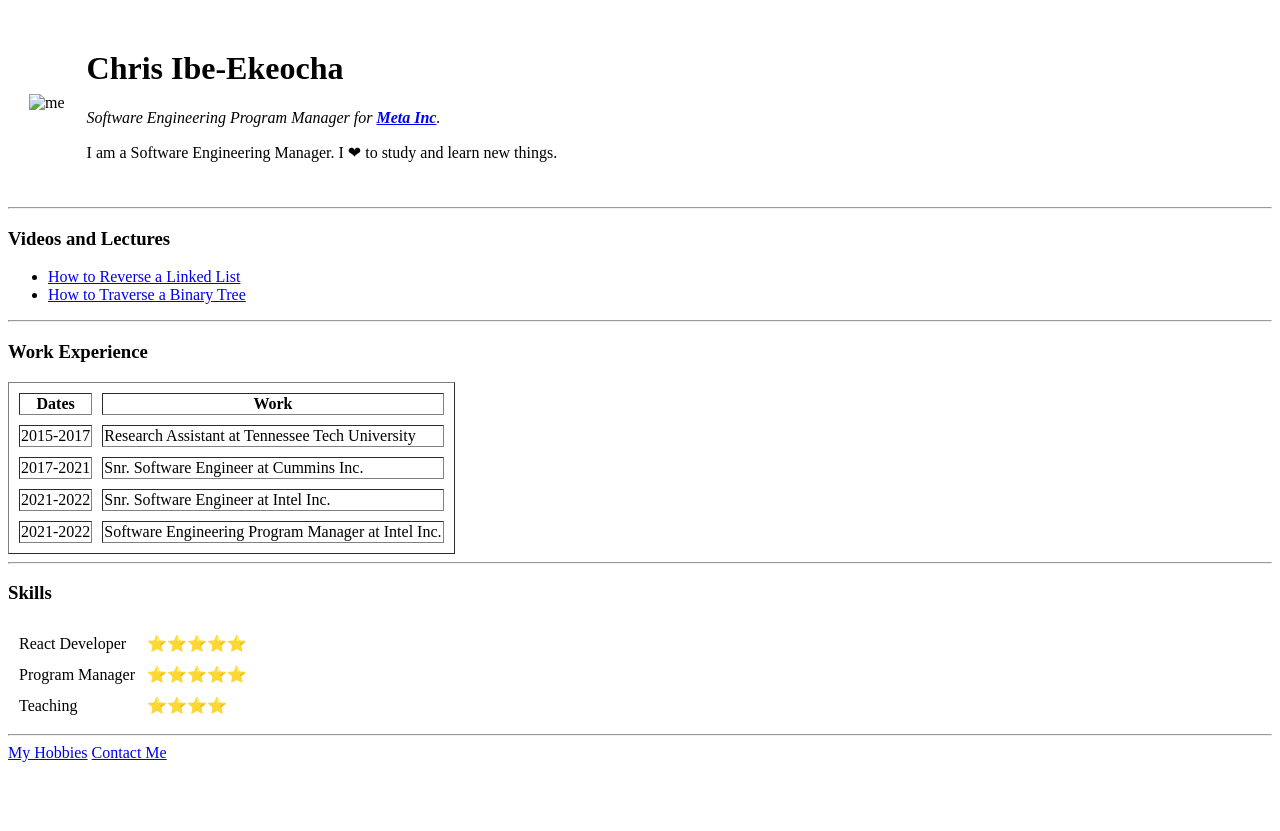
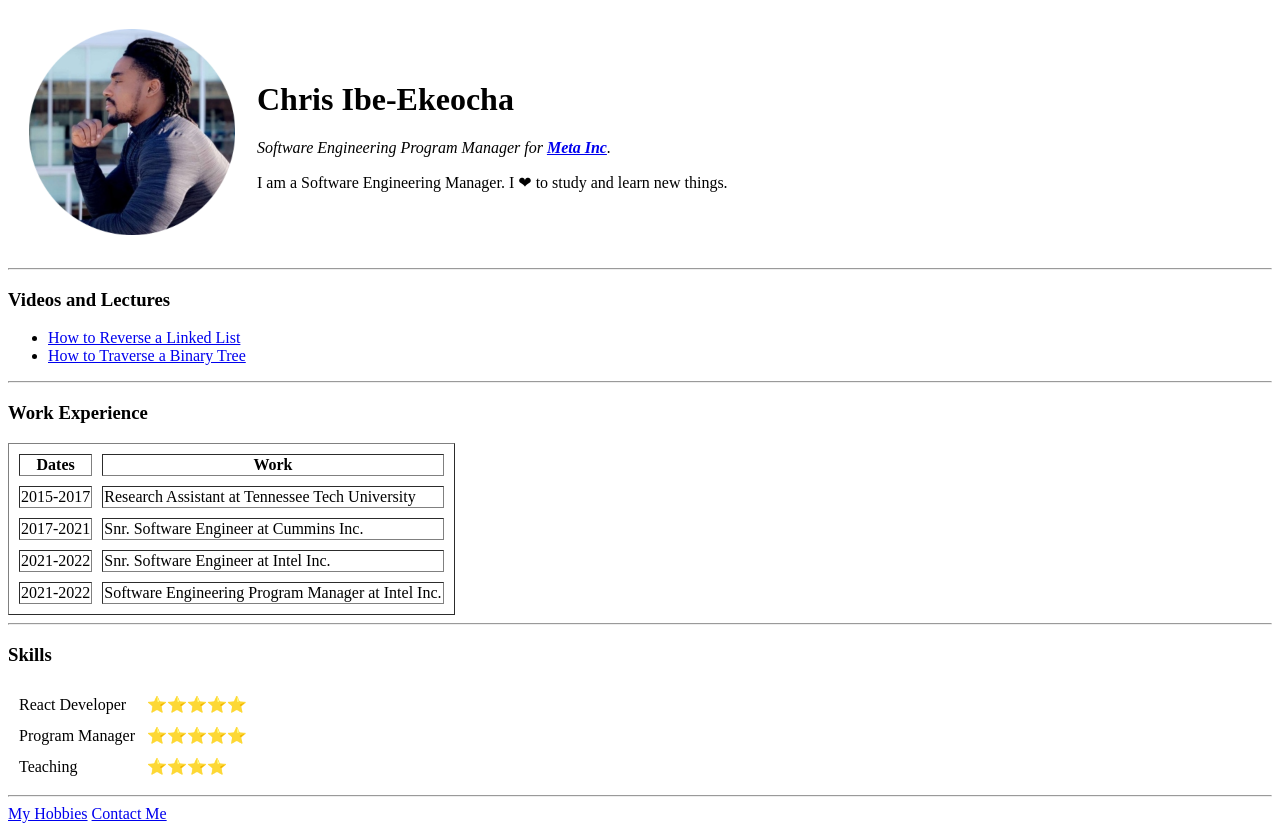
Before and after one commit to ccibeekeoc42/cv, a plain HTML site: page index.html in a window 1280 px wide. Before the commit the page ends 800 px from the top, so only its background shows below. Drawn offline with Linux system fonts and the light colour scheme.

Commit message:
Updates images file and index.html
to point to new image

```diff
--- a/index.html
+++ b/index.html
@@ -10,7 +10,7 @@
   <table cellspacing="20">
     <tr>
       <td>
-        <img src="images\me_small_circle2.png" alt="me">
+        <img src="me_small_circle2.png" alt="me">
       </td>
       <td>
         <h1>Chris Ibe-Ekeocha</h1>
```
Also changed, not shown: me_small_circle2.png (added).
